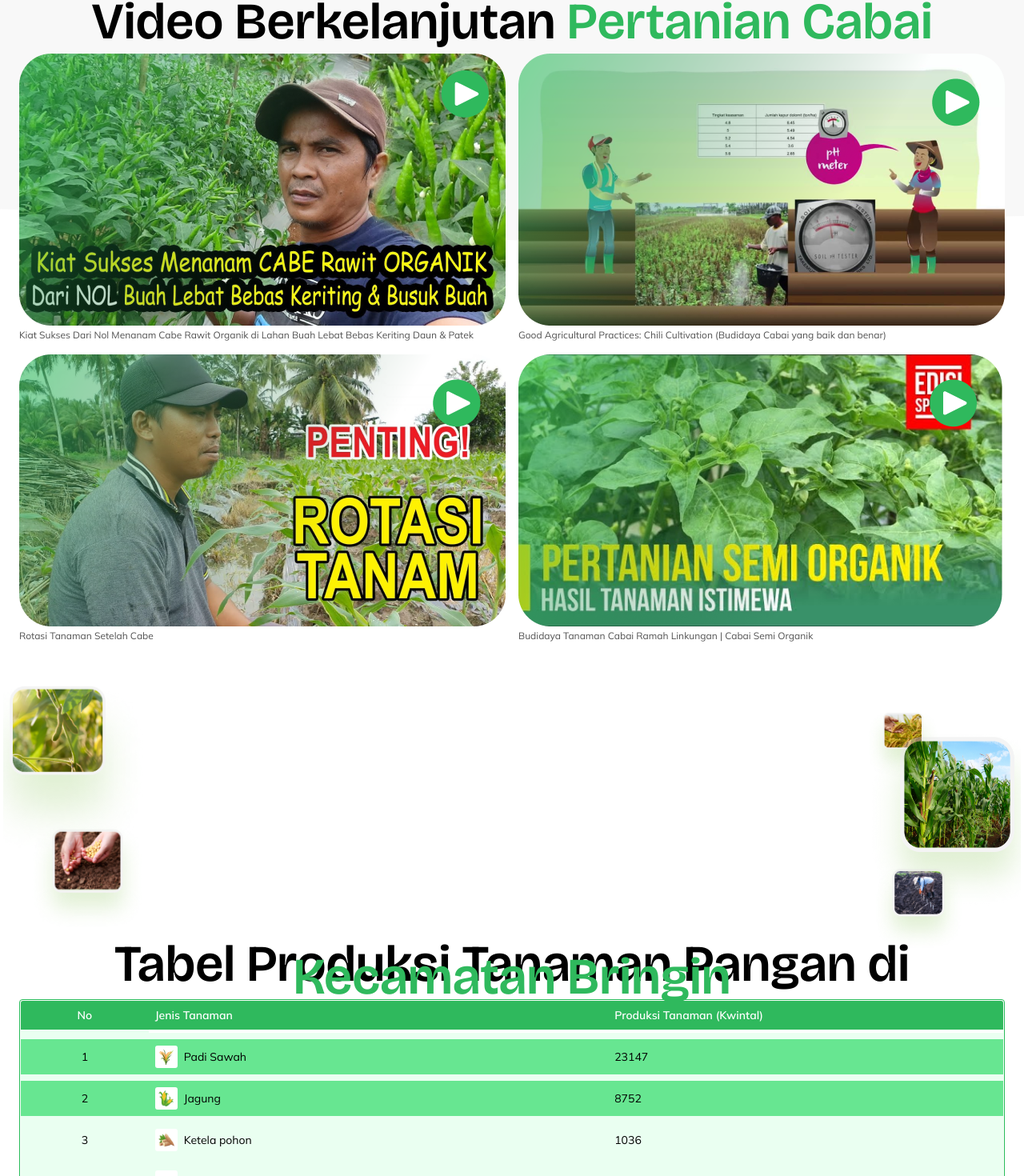
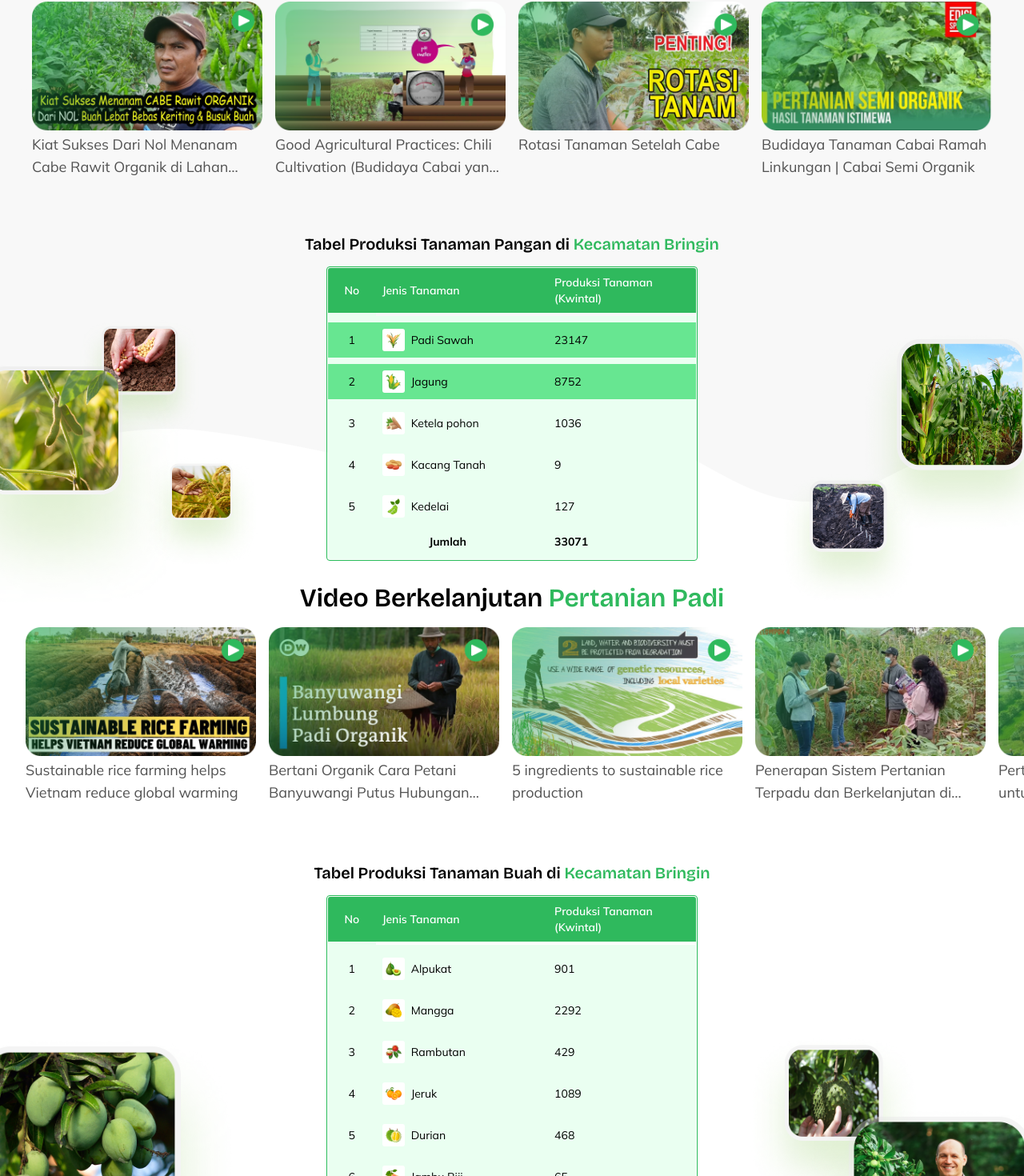
Before and after one commit to StepUp-Project6/edutanimas, a React (Vite) app: page /potensi-pertanian in a window 1280 px wide. Shown: the part 1036-2506 px from the top of the page at 80% size. Built offline with nearby package versions, Linux system fonts and the light colour scheme.

Commit message:
update komponen dan page potensi untuk tampilan tablet dan dekstop

```diff
--- a/src/components/Fragments/CardVideo.jsx
+++ b/src/components/Fragments/CardVideo.jsx
@@ -4,9 +4,13 @@ const CardVideo = ({ data }) => {
   return (
     <a href={data.link} target="_blank" rel="noopener noreferrer">
       <div className="w-full">
-        <img src={data.image} alt={data.title} />
-        <div className="mt-1">
-          <p className="text-xs text-[#525252] line-clamp-2 overflow-hidden text-ellipsis">
+        <img
+          src={data.image}
+          alt={data.title}
+          className="md:w-[200px] lg:w-[288px]"
+        />
+        <div className="mt-1 md:w-[200px] lg:w-[288px]">
+          <p className="text-xs text-[#525252] line-clamp-2 overflow-hidden text-ellipsis lg:text-lg">
             {data.title}
           </p>
         </div>
--- a/src/components/Fragments/Pagination.jsx
+++ b/src/components/Fragments/Pagination.jsx
@@ -1,12 +1,24 @@
-import React, { useState } from "react";
+import React, { useState, useEffect } from "react";
 
 const Pagination = ({ data, CardComponent }) => {
   const [currentPage, setCurrentPage] = useState(1);
   const [isFading, setIsFading] = useState(false);
+  const [isMobile, setIsMobile] = useState(window.innerWidth < 768);
+
+  // Mengatur isMobile saat window resize
+  useEffect(() => {
+    const handleResize = () => {
+      setIsMobile(window.innerWidth < 768);
+    };
+    window.addEventListener("resize", handleResize);
+
+    return () => {
+      window.removeEventListener("resize", handleResize);
+    };
+  }, []);
 
   // Menentukan jumlah item per halaman (2 baris x 2 kolom = 4 item)
   const itemsPerPage = 4;
-  const totalPages = Math.ceil(data.length / itemsPerPage);
 
   // Fungsi untuk mengubah halaman dengan fade effect
   const handleClick = (pageNumber) => {
@@ -20,16 +32,22 @@ const Pagination = ({ data, CardComponent }) => {
   };
 
   // Menentukan item yang akan ditampilkan pada halaman saat ini
-  const currentItems = data.slice(
-    (currentPage - 1) * itemsPerPage,
-    currentPage * itemsPerPage
-  );
+  const currentItems = isMobile
+    ? data.slice((currentPage - 1) * itemsPerPage, currentPage * itemsPerPage)
+    : data; // Menampilkan semua data jika di desktop
+
+  // Menentukan jumlah total halaman jika di mobile view
+  const totalPages = Math.ceil(data.length / itemsPerPage);
 
   return (
-    <div className="flex flex-col items-center">
+    <div className="flex flex-col items-center md:items-start ">
       {/* Render komponen kartu yang dinamis berdasarkan data */}
       <div
-        className={`grid grid-cols-2 gap-x-4 gap-y-4 mb-6 transition-opacity duration-500 ${
+        className={`${
+          isMobile
+            ? "grid grid-cols-2 gap-x-4 gap-y-4"
+            : "flex gap-x-4 overflow-x-auto scrollbar-thin scrollbar-thumb-gray-400"
+        } mb-6 transition-opacity duration-500 ${
           isFading ? "opacity-0" : "opacity-100"
         }`}
       >
@@ -38,8 +56,8 @@ const Pagination = ({ data, CardComponent }) => {
         ))}
       </div>
 
-      {/* Pagination */}
-      {data.length > itemsPerPage && (
+      {/* Pagination - hanya tampil di mobile */}
+      {isMobile && data.length > itemsPerPage && (
         <div className="flex rounded-md shadow-customShadow border border-gray-100 lg:mt-2">
           {Array.from({ length: totalPages }, (_, i) => i + 1).map(
             (pageNumber, index) => (
--- a/src/components/Fragments/TableProduction.jsx
+++ b/src/components/Fragments/TableProduction.jsx
@@ -7,8 +7,8 @@ const TableProduction = ({ data }) => {
   };
 
   return (
-    <div className="lg:rounded border border-[#25bb57]">
-      <table className="w-full border-collapse border  rounded-lg overflow-hidden lg:rounded">
+    <div className="rounded border border-[#25bb57]">
+      <table className="w-full border-collapse border overflow-hidden rounded">
         <thead className="bg-[#2FB95D] text-white text-xs lg:text-sm">
           <tr className="w-full">
             <th className="w-[12%] px-2 py-1 lg:py-2 lg:font-semibold">No</th>
--- a/src/pages/potensiPertanian.jsx
+++ b/src/pages/potensiPertanian.jsx
@@ -15,13 +15,23 @@ import { DataBuah } from "../utils/DataBuah";
 
 const PotensiPertanian = () => {
   return (
-    <div className="font-mulish min-h-screen flex flex-col">
+    <div className="font-mulish min-h-screen flex flex-col scrollbar-thin-4px scrollbar-thumb-gray-400">
       <Navbar />
       <main className="w-full mt-[70px] mb-5 md:relative lg:mt-[60px] overflow-hidden">
         <img
           src="images/element-bg-5.png"
           alt="bg"
           className="hidden absolute md:top-[500px] lg:top-[610px] xl:top-[625px] w-full -z-50 md:block"
+        />
+        <img
+          src="images/element-bg-6.png"
+          alt="bg"
+          className="hidden absolute md:top-[780px] lg:top-[800px] xl:top-[800px] w-full -z-50 md:block"
+        />
+        <img
+          src="images/element-bg-6.png"
+          alt="bg"
+          className="hidden absolute md:top-[880px] lg:top-[1070px] xl:top-[950px] w-full -z-50 md:block"
         />
         <h1 className="text-center">
           <HeadSection
@@ -39,7 +49,7 @@ const PotensiPertanian = () => {
         {/* SECTION PRODUKSI HOLTIKULTURA*/}
         <section
           className="relative w-full pt-[350px] mt-14 h-[830px] md:pt-0 md:mt-6
-        md:h-[500px] md:mb-8 lg:h-[700px]"
+        md:h-[500px] md:mb-4 lg:h-[600px]"
         >
           <img
             src="images/element-bg-3.png"
@@ -104,20 +114,20 @@ const PotensiPertanian = () => {
                 ]}
               />
             </h2>
-            <div className="md:w-full md:px-48 lg:px-52 xl:px-80">
+            <div className="md:w-full md:px-48 lg:px-52 xl:px-96">
               <TableProduction data={DataHoltikultura} />
             </div>
           </div>
         </section>
 
         {/* SECTION VIDEO BERKELANJUTAN PERTANIAN CABAI */}
-        <section className="relative w-full pt-0 mt-14 md:mt-0">
+        <section className="relative w-full pt-0 mt-14 md:mt-0 lg:mt-8">
           <img
             src="images/element-bg-4.png"
             alt="bg"
             className="absolute top-0 w-full -z-50 md:hidden"
           />
-          <h2 className="px-20 text-center leading-[16px] mb-5">
+          <h2 className="px-24 text-center leading-[16px] mb-5 md:mb-10 lg:mb-14">
             <HeadSection
               content={[
                 {
@@ -127,17 +137,17 @@ const PotensiPertanian = () => {
                 {
                   title: "Video Berkelanjutan ",
                   classname:
-                    "font-semibold text-[14px] text-black md:text-[36px] lg:text-[64px]",
+                    "font-semibold text-[14px] text-black md:text-[20px] lg:text-[32px]",
                 },
                 {
                   title: "Pertanian Cabai ",
                   classname:
-                    "text-primary font-semibold text-[14px] md:text-[36px] md:top-0 lg:text-[64px]",
+                    "text-primary font-semibold text-[14px] md:text-[20px] lg:text-[32px] md:top-0",
                 },
               ]}
             />
           </h2>
-          <div className="w-full mt-8 px-5">
+          <div className="w-full mt-8 px-5 md:w-[710px] md:ps-8 md:mx-auto md:overflow-auto lg:w-[970px] xl:w-full xl:ps-5 xl:flex xl:justify-center">
             <Pagination
               data={DataVideoPertanianCabai}
               CardComponent={CardVideo}
@@ -146,39 +156,44 @@ const PotensiPertanian = () => {
         </section>
 
         {/* SECTION PRODUKSI TANAMAN PANGAN*/}
-        <section className="relative w-full pt-[350px] mt-5">
+        <section className="relative w-full pt-[350px] mt-5 md:pt-4">
           {/* IMAGE ABSOLUTE 2 : PRODUKSI TANAMAN PANGAN */}
           <SectionImage
             images={[
               {
                 src: "images/floated/potensi-image-6.png",
-                position: "top-0 left-1 -z-10",
-                size: "w-[123px]",
+                position:
+                  "top-0 left-1 -z-10 md:-left-6 md:top-[140px] lg:-left-4 lg:top-[150px] xl:-left-8 xl:top-[175px]",
+                size: "w-[123px] lg:w-[130px] xl:w-[178px]",
               },
               {
                 src: "images/floated/potensi-image-7.png",
-                position: "top-9 right-[135px] -z-20",
-                size: "w-[65px]",
+                position:
+                  "top-9 right-[135px] -z-20  md:left-[100px] md:top-[260px] lg:left-[95px] lg:top-[300px] xl:left-[175px] xl:top-[300px]",
+                size: "w-[65px] md:w-[68px] lg:w-[80px] xl:w-[102px]",
               },
               {
                 src: "images/floated/potensi-image-8.png",
-                position: "top-16 right-[68px] -z-10",
-                size: "w-[128px] ",
+                position:
+                  "top-16 right-[68px] -z-10 md:right-[30px] md:top-[120px] lg:top-[150px] xl:top-[145px] xl:right-[60px]",
+                size: "w-[128px] md:w-[110px] xl:w-[146px]",
               },
               {
                 src: "images/floated/potensi-image-9.png",
-                position: "top-[180px] left-[36px] -z-10",
-                size: "w-[98px] ",
+                position:
+                  "top-[180px] left-[36px] -z-10 md:left-[50px] md:top-[100px] md:-z-20 lg:top-[110px] lg:left-[60px]  xl:top-[130px] xl:left-[95px]",
+                size: "w-[98px] md:w-[86px] xl:w-[106px]",
               },
               {
                 src: "images/floated/potensi-image-10.png",
-                position: "top-[230px] right-[112px] -z-10",
-                size: "w-[80px] ",
+                position:
+                  "top-[230px] right-[112px] -z-10 md:right-[128px] md:top-[240px] lg:top-[290px] xl:top-[320px] xl:right-[190px]",
+                size: "w-[80px] md:w-[90px] xl:w-[119px]",
               },
             ]}
           />
 
-          {/* TABEL PRODUKSI KOLTIKULTURA*/}
+          {/* TABEL PRODUKSI PANGAN*/}
           <div className="px-6">
             <h2 className="px-8 text-center leading-[16px] mb-5">
               <HeadSection
@@ -190,17 +205,19 @@ const PotensiPertanian = () => {
                   {
                     title: "Tabel Produksi Tanaman Pangan di ",
                     classname:
-                      "font-semibold text-[14px] text-black md:text-[36px] lg:text-[64px]",
+                      "font-semibold text-[14px] text-black md:text-[14px] lg:text-[20px]",
                   },
                   {
                     title: "Kecamatan Bringin ",
                     classname:
-                      "text-primary font-semibold text-[14px] md:text-[36px] md:top-0 lg:text-[64px]",
+                      "text-primary font-semibold text-[14px] md:top-0 md:text-[14px] lg:text-[20px]",
                   },
                 ]}
               />
             </h2>
-            <TableProduction data={DataPangan} />
+            <div className="md:w-full md:px-48 lg:px-52 xl:px-96">
+              <TableProduction data={DataPangan} />
+            </div>
           </div>
         </section>
 
@@ -209,9 +226,9 @@ const PotensiPertanian = () => {
           <img
             src="images/element-bg-4.png"
             alt="bg"
-            className="absolute top-0 w-full -z-50"
+            className="absolute top-0 w-full -z-50 md:hidden"
           />
-          <h2 className="px-20 text-center leading-[16px] mb-5">
+          <h2 className="px-24 text-center leading-[16px] mb-5">
             <HeadSection
               content={[
                 {
@@ -221,17 +238,17 @@ const PotensiPertanian = () => {
                 {
                   title: "Video Berkelanjutan ",
                   classname:
-                    "font-semibold text-[14px] text-black md:text-[36px] lg:text-[64px]",
+                    "font-semibold text-[14px] text-black md:text-[20px] lg:text-[32px]",
                 },
                 {
                   title: "Pertanian Padi ",
                   classname:
-                    "text-primary font-semibold text-[14px] md:text-[36px] md:top-0 lg:text-[64px]",
+                    "text-primary font-semibold text-[14px] md:top-0 md:text-[20px] lg:text-[32px]",
                 },
               ]}
             />
           </h2>
-          <div className="w-full px-5 mt-7">
+          <div className="w-full px-5 mt-7 md:w-[710px] md:ps-8 md:mx-auto md:overflow-auto lg:w-[970px] xl:w-[1300px] scrollbar-thin-4px scrollbar-thumb-gray-400">
             <Pagination
               data={DataVideoPertanianPadi}
               CardComponent={CardVideo}
@@ -240,39 +257,44 @@ const PotensiPertanian = () => {
         </section>
 
         {/* SECTION PRODUKSI TANAMAN BUAH*/}
-        <section className="relative w-full pt-[350px] mt-5">
+        <section className="relative w-full pt-[350px] mt-5 md:pt-5">
           {/* IMAGE ABSOLUTE 2 : PRODUKSI TANAMAN PANGAN */}
           <SectionImage
             images={[
               {
                 src: "images/floated/potensi-image-11.png",
-                position: "top-0 left-1 -z-10",
-                size: "w-[123px]",
+                position:
+                  "top-0 left-1 -z-10 md:-left-6 md:top-[190px] lg:-left-6 lg:top-[230px] xl:-left-10 xl:top-[240px]",
+                size: "w-[123px] lg:w-[130px] xl:w-[228px]",
               },
               {
                 src: "images/floated/potensi-image-12.png",
-                position: "top-9 right-[135px] -z-20",
-                size: "w-[65px]",
+                position:
+                  "top-9 right-[135px] -z-20 md:right-[100px] md:top-[460px] lg:top-[560px] xl:top-[570px] xl:right-[250px]",
+                size: "w-[65px] md:w-[100px] lg:w-[117px]",
               },
               {
                 src: "images/floated/potensi-image-13.png",
-                position: "top-16 right-[68px] -z-10",
-                size: "w-[128px] ",
+                position:
+                  "top-16 right-[68px] -z-10 md:right-[40px] md:top-[280px] lg:top-[340px] xl:right-[80px] xl:top-[330px]",
+                size: "w-[128px] xl:w-[206px]",
               },
               {
                 src: "images/floated/potensi-image-14.png",
-                position: "top-[180px] left-[36px] -z-10",
-                size: "w-[98px] ",
+                position:
+                  "top-[180px] left-[36px] -z-10 md:left-[30px] md:top-[390px] lg:top-[440px] xl:left-[140px] xl:top-[520px]",
+                size: "w-[98px] md:w-[128px] xl:w-[148px]",
               },
               {
                 src: "images/floated/potensi-image-15.png",
-                position: "top-[230px] right-[112px] -z-10",
-                size: "w-[80px] ",
+                position:
+                  "top-[230px] right-[112px] -z-10 md:right-[100px] md:top-[200px] md:-z-20 lg:top-[260px] xl:right-[200px] xl:top-[240px]",
+                size: "w-[80px] md:w-[128px] xl:w-[151px]",
               },
             ]}
           />
 
-          {/* TABEL PRODUKSI KOLTIKULTURA*/}
+          {/* TABEL PRODUKSI BUAH*/}
           <div className="px-6">
             <h2 className="px-8 text-center leading-[16px] mb-5">
               <HeadSection
@@ -284,23 +306,25 @@ const PotensiPertanian = () => {
                   {
                     title: "Tabel Produksi Tanaman Buah di ",
                     classname:
-                      "font-semibold text-[14px] text-black md:text-[36px] lg:text-[64px]",
+                      "font-semibold text-[14px] text-black md:text-[14px] lg:text-[20px]",
                   },
                   {
                     title: "Kecamatan Bringin ",
                     classname:
-                      "text-primary font-semibold text-[14px] md:text-[36px] md:top-0 lg:text-[64px]",
+                      "text-primary font-semibold text-[14px] md:text-[14px] lg:text-[20px] md:top-0",
                   },
                 ]}
               />
             </h2>
-            <TableProduction data={DataBuah} />
+            <div className="md:w-full md:px-48 lg:px-52 xl:px-96">
+              <TableProduction data={DataBuah} />
+            </div>
           </div>
         </section>
 
         {/* SECTION VIDEO BERKELANJUTAN PERTANIAN PISANG */}
         <section className="relative w-full pt-0 mt-7">
-          <h2 className="px-20 text-center leading-[16px] mb-5">
+          <h2 className="px-24 text-center leading-[16px] mb-5">
             <HeadSection
               content={[
                 {
@@ -310,17 +334,17 @@ const PotensiPertanian = () => {
                 {
                   title: "Video Berkelanjutan ",
                   classname:
-                    "font-semibold text-[14px] text-black md:text-[36px] lg:text-[64px]",
+                    "font-semibold text-[14px] text-blackmd:text-[20px] lg:text-[32px]",
                 },
                 {
                   title: "Pertanian Pisang ",
                   classname:
-                    "text-primary font-semibold text-[14px] md:text-[36px] md:top-0 lg:text-[64px]",
+                    "text-primary font-semibold text-[14px] d:text-[20px] lg:text-[32px] md:top-0",
                 },
               ]}
             />
           </h2>
-          <div className="w-full px-5 mt-7">
+          <div className="w-full px-5 mt-7 md:w-[710px] md:ps-8 md:mx-auto md:overflow-auto lg:w-[970px] xl:w-[1300px]">
             <Pagination
               data={DataVideoPertanianPisang}
               CardComponent={CardVideo}
```
